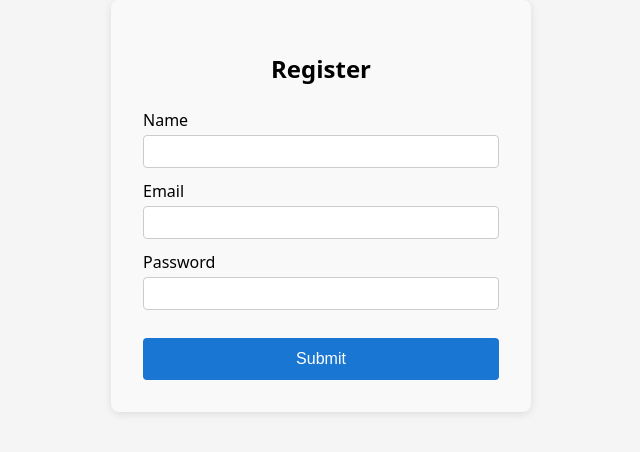
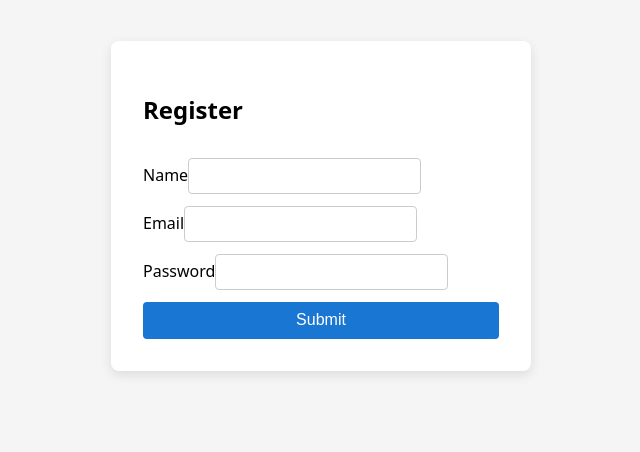
Before and after one commit to harish00506/test_AI_Jira, a React (Vite) app: page / in a window 1280 px wide. Shown: the part 194-646 px from the top of the page, without its empty margins (319-959 px from the left). Built offline with nearby package versions, Linux system fonts and the light colour scheme.

Commit message:
Add: src/components/RegistrationForm.css for make shore the element in the are well assigned in center of the webpage. (SCRUM-16)

```diff
--- a/src/components/RegistrationForm.css
+++ b/src/components/RegistrationForm.css
@@ -1,57 +1,44 @@
-/* ------------------------------------------------------------------
-   Registration form – centered, responsive, and with a pleasant look.
-------------------------------------------------------------------- */
+/* Ensure the form itself is centered and responsive */
 .registration-form {
   display: flex;
   flex-direction: column;
-  align-items: center;
+  gap: 0.75rem;               /* Space between fields */
   width: 100%;
-  max-width: 420px;               /* limits width on large screens */
+  max-width: 420px;           /* Prevent it from becoming too wide */
+  background: #ffffff;
   padding: 2rem;
-  background-color: #f9f9f9;
   border-radius: 8px;
-  box-shadow: 0 2px 8px rgba(0, 0, 0, 0.1);
+  box-shadow: 0 4px 12px rgba(0, 0, 0, 0.1);
   box-sizing: border-box;
 }
 
-/* Form heading */
-.registration-form h2 {
-  margin-bottom: 1.5rem;
+/* Basic styling for inputs */
+.registration-form input {
+  padding: 0.5rem 0.75rem;
+  font-size: 1rem;
+  border: 1px solid #ccc;
+  border-radius: 4px;
 }
 
-/* Labels – make them block level for proper spacing */
-.registration-form label {
-  width: 100%;
-  margin-bottom: 0.75rem;
-  font-weight: 500;
-}
-
-/* Input fields */
-.registration-form input,
-.registration-form select,
-.registration-form textarea {
-  width: 100%;
-  padding: 0.5rem;
-  margin-top: 0.25rem;
-  border: 1px solid #ccc;
-  border-radius: 4px;
-  box-sizing: border-box;
-}
-
-/* Submit button */
+/* Styling for the submit button */
 .registration-form button {
-  width: 100%;
-  padding: 0.75rem;
-  margin-top: 1rem;
+  padding: 0.6rem 1rem;
+  font-size: 1rem;
   background-color: #1976d2;
   color: #fff;
   border: none;
   border-radius: 4px;
   cursor: pointer;
-  font-size: 1rem;
   transition: background-color 0.2s ease-in-out;
 }
 
 .registration-form button:hover {
   background-color: #1565c0;
 }
+
+/* Responsive tweak – on very small screens reduce padding */
+@media (max-width: 480px) {
+  .registration-form {
+    padding: 1.5rem;
+  }
+}
```
